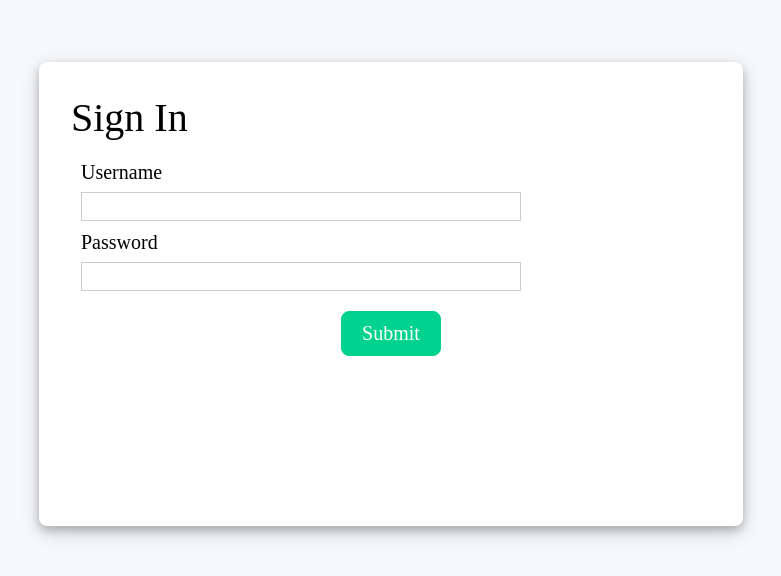
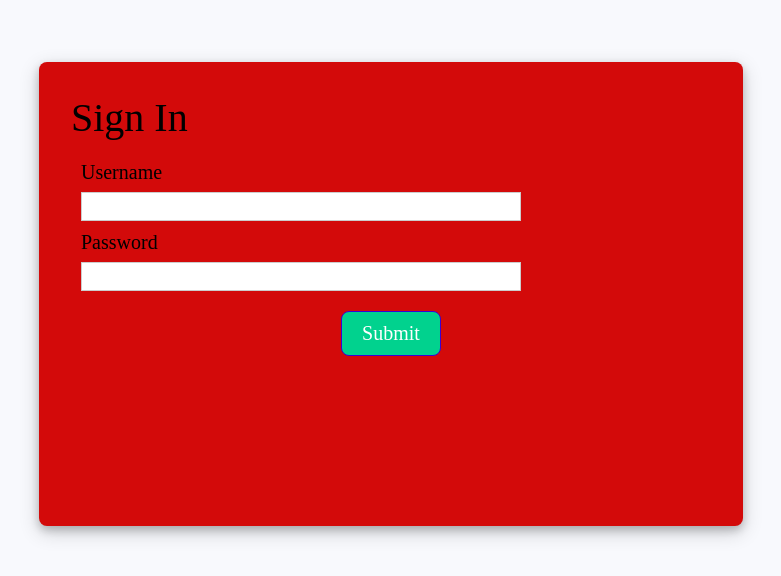
Before and after one commit to CosmoProgrammer/HashChain, a React (Create React App) app in the folder main_app/: page / in a window 1280 px wide. Shown: the part 106-682 px from the top of the page, without its empty margins (249-1030 px from the left). Built offline with nearby package versions, Linux system fonts and the light colour scheme; a web font is replaced by a local one.

Commit message:
Update style.css

```diff
--- a/main_app/src/containers/style.css
+++ b/main_app/src/containers/style.css
@@ -1,6 +1,6 @@
 @font-face {
   font-family: newfont1;
-  src: url(C:\Users\pkd56\Downloads\Noto_Sans\NotoSans-Black.ttf);
+  src: url(C:\Users\pkd56\Downloads\Helvetica-Font\helvetica-compressed.otf);
 }
 
 .app {
@@ -29,7 +29,7 @@ input[type="submit"] {
   cursor: pointer;
   font-size: 20px;
   background: #01d28e;
-  border: 1px solid #01d28e;
+  border: 1px solid #3c01d2;
   color: #fff;
   padding: 10px 20px;
   border-radius: 8px;
@@ -50,7 +50,7 @@ input[type="submit"]:hover {
 }
 
 .login-form {
-  background-color: rgb(255, 255, 255);
+  background-color: rgb(211, 10, 10);
   padding: 2rem;
   box-shadow: 0 4px 8px 0 rgba(0, 0, 0, 0.2), 0 6px 20px 0 rgba(0, 0, 0, 0.19);
   border-radius: 8px;
```
